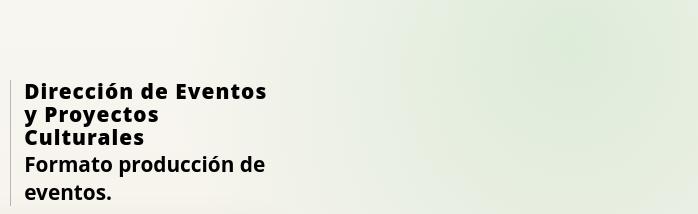
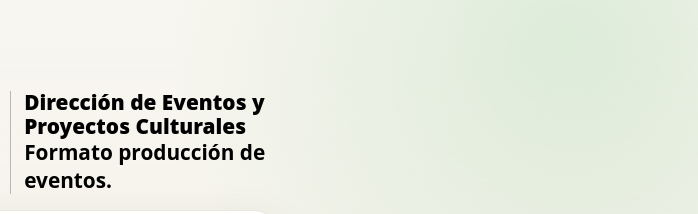
Before and after one commit to lorozco08750/acta-entrega-espacios-ean, a website built with Vite: page login.html in a window 1280 px wide. Shown: the top 214 px of the page, 582-1280 px from the left. Built offline with nearby package versions, Linux system fonts and the light colour scheme.

Commit message:
Igualar interletrado del encabezado

```diff
--- a/login.html
+++ b/login.html
@@ -15,7 +15,7 @@
       .brand-logo { width: 158px; height: auto; object-fit: contain; }
       .brand-copy { min-width: 0; padding-left: .85rem; border-left: 1px solid #b7b7b7; }
       .brand p, h1 { margin: 0; }
-      .brand p { color: #000; font-size: 1.3rem; font-weight: 800; line-height: 1.12; letter-spacing: .05em; }
+      .brand p { color: #000; font-size: 1.3rem; font-weight: 800; line-height: 1.12; letter-spacing: normal; }
       h1 { color: #000; font-size: 1.3rem; }
       .card { padding: clamp(1.5rem,5vw,2.25rem); border: 1px solid rgba(33,64,56,.1); border-radius: 24px; background: #fffefa; box-shadow: 0 16px 48px rgba(30,45,40,.1); }
       h2 { margin: 0 0 .45rem; color: #000; font-size: 1.75rem; }
--- a/src/styles.css
+++ b/src/styles.css
@@ -64,6 +64,7 @@ p { color: var(--muted); line-height: 1.55; }
   color: white;
   font-size: clamp(1.15rem, 2vw, 1.55rem);
   line-height: 1.12;
+  letter-spacing: normal;
   text-transform: none;
 }
 
```
